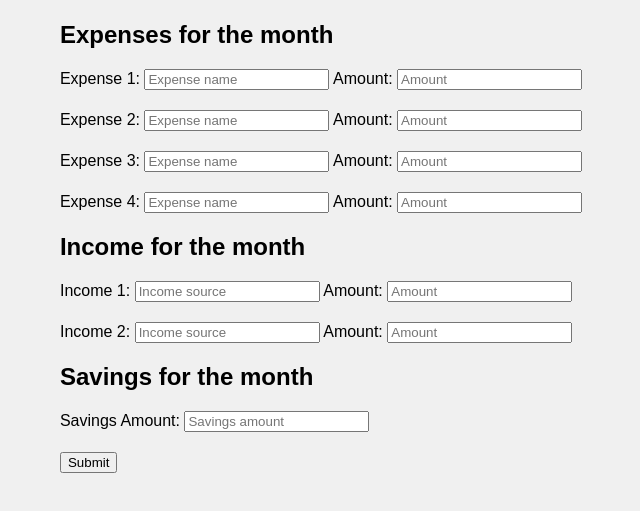
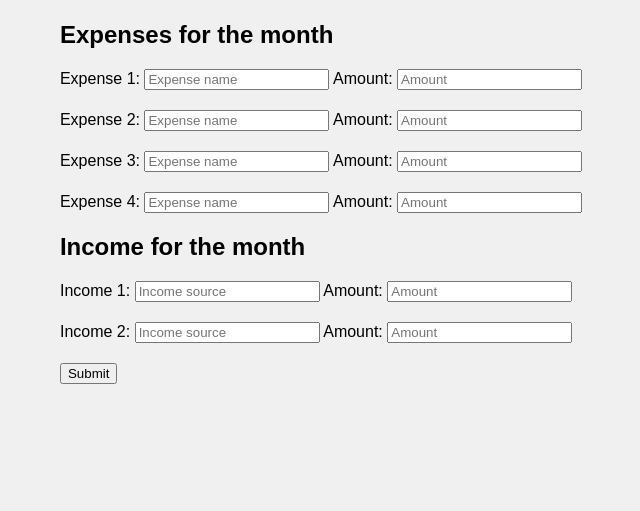
Before and after one commit to gitongatonny/Savings-Analyzer-SPA, a plain HTML site: page index.html in a window 1280 px wide. Shown: the part 79-590 px from the top of the page, without its empty margins (319-959 px from the left). Drawn offline with Linux system fonts and the light colour scheme.

Commit message:
removed old savings field

```diff
--- a/index.html
+++ b/index.html
@@ -55,11 +55,7 @@
                 <input type="number" id="incomeAmount2" placeholder="Amount">
             </div>
 
-            <h2>Savings for the month</h2>
-            <div class="form-group">
-                <label for="savings">Savings Amount:</label>
-                <input type="number" id="savings" placeholder="Savings amount">
-            </div>
+            <!-- Removed Savings Section -->
 
             <button id="submitBtn">Submit</button>
         </div>
@@ -74,7 +70,7 @@
                 <th>Total Income</th>
                 <th>Total Expenses</th>
                 <th>Savings</th>
-                <th>Remaining Money</th>
+                <th id="remainingMoneyHeader">Potential Savings</th>
             </tr>
             <tr id="results">
                 <td id="totalIncome">-</td>
@@ -85,7 +81,6 @@
         </table>
     </div>
 
-
     <!-- Pie Chart -->
     <div id="pieChartContainer" class="container" style="display:none;">
         <canvas id="pieChart" width="300" height="300"></canvas>
```
